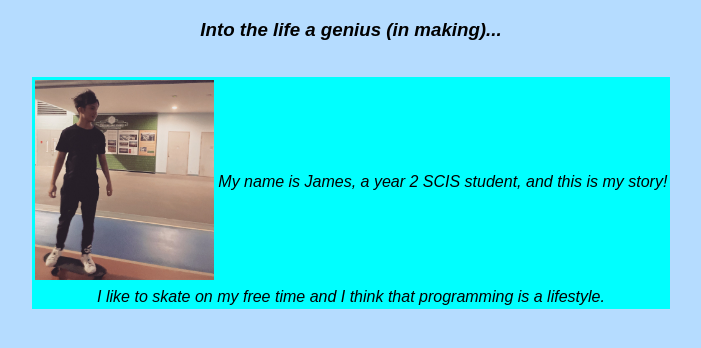
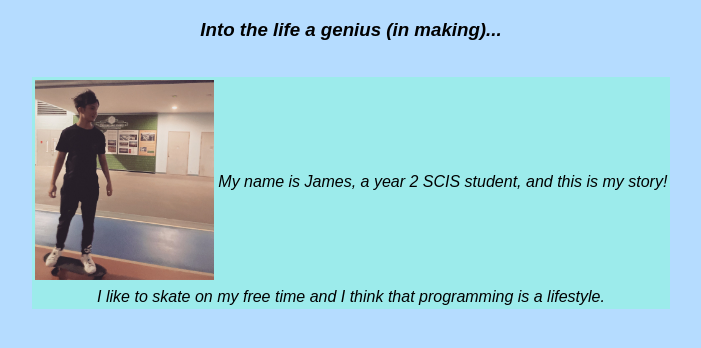
Before and after one commit to jteoo/jteoo.github.io, a plain HTML site: page index.html in a window 1280 px wide. Shown: the whole page, without its empty margins (289-990 px from the left). Drawn offline with Linux system fonts and the light colour scheme.

Commit message:
Update index.html

```diff
--- a/index.html
+++ b/index.html
@@ -15,7 +15,7 @@
         table{
             margin-left: auto;
             margin-right: auto;
-            background-color: aqua;
+            background-color: rgb(156, 235, 235);
         }
     </style>
 </head>
```
